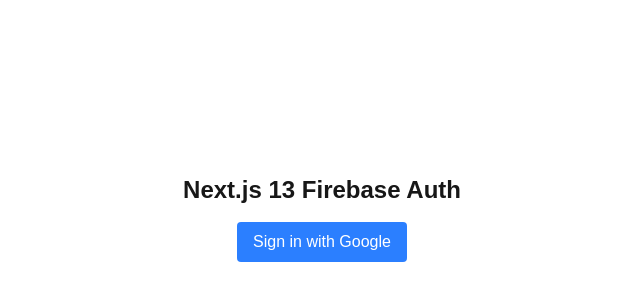
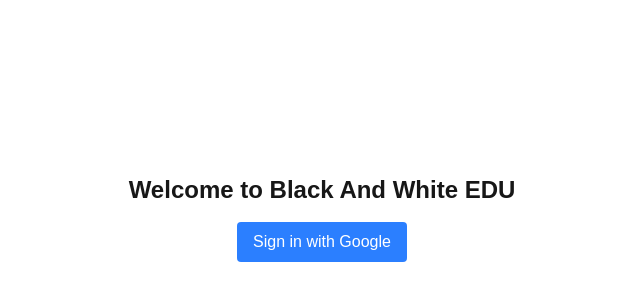
Before and after one commit to handsome1123/bnw-edu, a Next.js app: page / in a window 1280 px wide. Shown: the part 182-482 px from the top of the page, without its empty margins (318-958 px from the left). Built offline with nearby package versions, Linux system fonts and the light colour scheme; no server answers.

Commit message:
fix: update homepage title to reflect application branding

```diff
--- a/src/app/page.tsx
+++ b/src/app/page.tsx
@@ -21,7 +21,7 @@
 
   return (
     <div className="flex flex-col items-center justify-center min-h-screen">
-      <h1 className="text-2xl font-bold mb-4">Next.js 13 Firebase Auth</h1>
+      <h1 className="text-2xl font-bold mb-4">Welcome to Black And White EDU</h1>
       <LoginButton />
     </div>
   );
```
